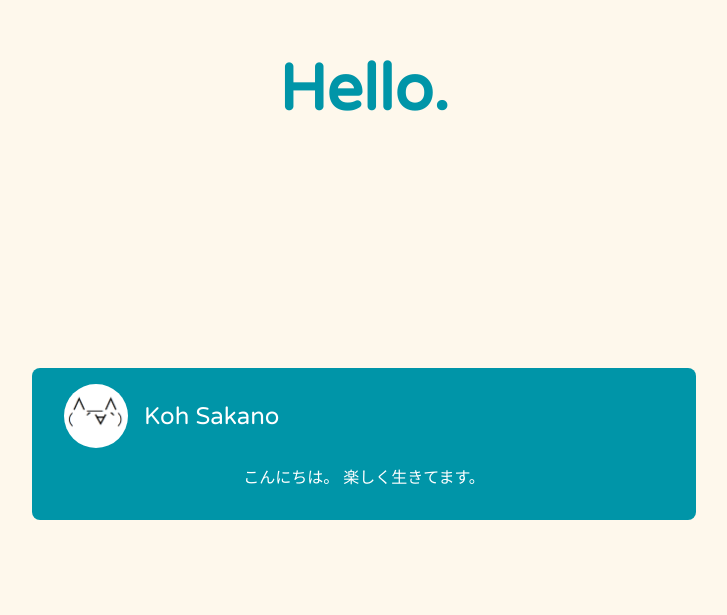
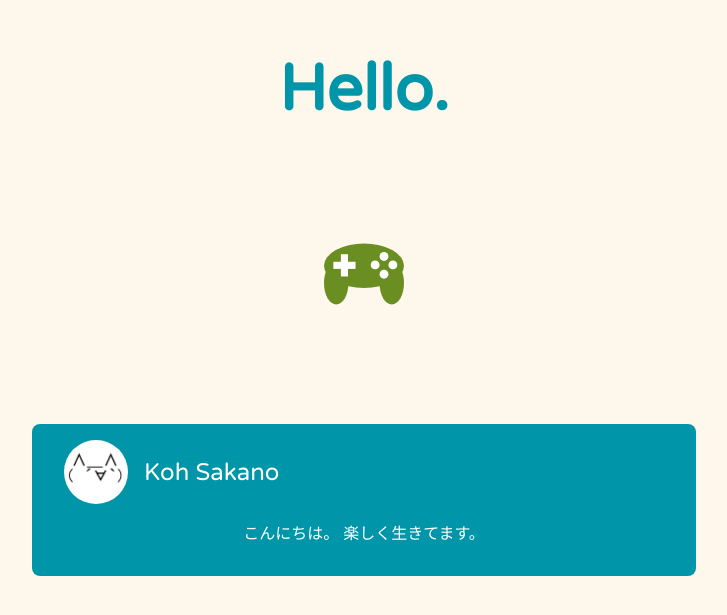
Before and after one commit to kohbanye/mysite, a Vue app: page / in a window 1280 px wide. Shown: the part 117-732 px from the top of the page, without its empty margins (276-1003 px from the left). Built offline with nearby package versions, Linux system fonts and the light colour scheme.

Commit message:
add game icon

```diff
--- a/src/pages/Index.vue
+++ b/src/pages/Index.vue
@@ -1,6 +1,11 @@
 <template>
   <div :class="$style.container">
     <h1 :class="$style.hello">Hello.</h1>
+    <div :class="$style.logo">
+      <router-link to="/play">
+        <img src="@/assets/game.svg" />
+      </router-link>
+    </div>
     <card :class="$style.card" />
   </div>
 </template>
@@ -30,7 +35,11 @@ export default defineComponent({
   font-family: 'Varela Round', sans-serif;
   font-size: 4rem;
   margin: 0;
-  margin-bottom: 15rem;
+  margin-bottom: 6rem;
+}
+.logo {
+  text-align: center;
+  margin-bottom: 6rem;
 }
 .card {
   width: 50%;
--- a/src/router/index.ts
+++ b/src/router/index.ts
@@ -1,5 +1,4 @@
 import { createRouter, createWebHistory, RouteRecordRaw } from 'vue-router'
-import Index from '@/pages/Index.vue'
 
 export const routerHistory = createWebHistory()
 
@@ -7,7 +6,12 @@ const routes: RouteRecordRaw[] = [
   {
     path: '/',
     name: 'index',
-    component: Index
+    component: () => import('@/pages/Index.vue')
+  },
+  {
+    path: '/play',
+    name: 'play',
+    component: () => import('@/pages/Play.vue')
   }
 ]
 
```
Also changed, not shown: src/assets/game.svg (added).
